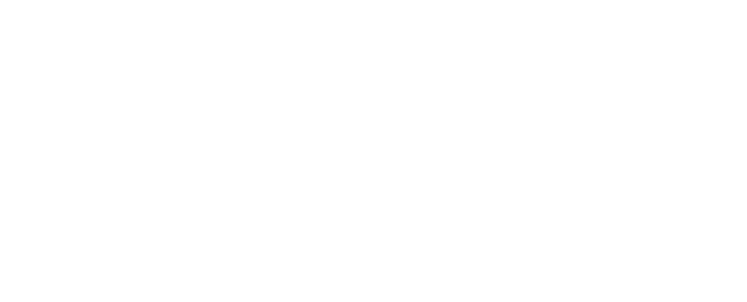
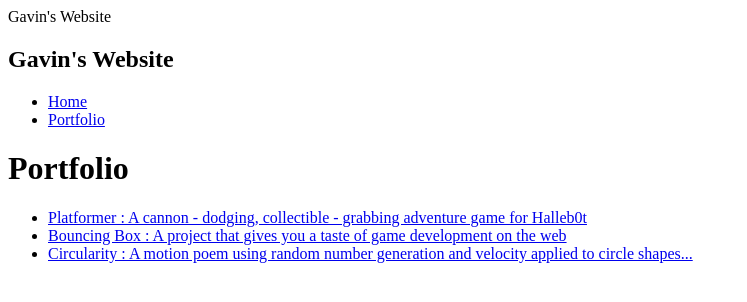
Before and after one commit to GavinHerdt9/GavinHerdt9.github.io, a plain HTML site: page portfolio.html in a window 1280 px wide. Shown: the whole page, without its empty margins (0-747 px from the left). Drawn offline with Linux system fonts and the light colour scheme.

Commit message:
Added stuff to Portfolio and changed title

```diff
--- a/portfolio.html
+++ b/portfolio.html
@@ -1,11 +1,32 @@
 <!DOCTYPE HTML>
 <html>
     <head>
+        <header>Gavin's Website</header>
     </head>
 
     <body>
       <div id="all-contents">
-
+        <nav>
+            <h1>Gavin's Website</h1>
+            <ul id="nav-ul">
+               <li class="nav-li">
+               <a class="nav-a" href="index.html">Home</a>
+             </li>
+             <li class="nav-li">
+               <a class="nav-a" href="portfolio.html">Portfolio</a>
+             </li>
+         </ul>
+     </nav>
+     <main>
+        <div class="content">
+            <h1>Portfolio</h1>
+            <ul id="Portfolio">
+                <li><a href="projects/platformer/">Platformer : A cannon - dodging, collectible - grabbing adventure game for Halleb0t</a></li>
+                <li><a href="projects/bouncing-box/">Bouncing Box : A project that gives you a taste of game development on the web </a></li>
+                <li><a href="projects/circularity/">Circularity : A motion poem using random number generation and velocity applied to circle shapes...</a></li>
+            </ul>
+        </div>
+     </main>
       </div>
     </body>
 </html>
```
Also changed, not shown: index.html (+2 -2 lines).
